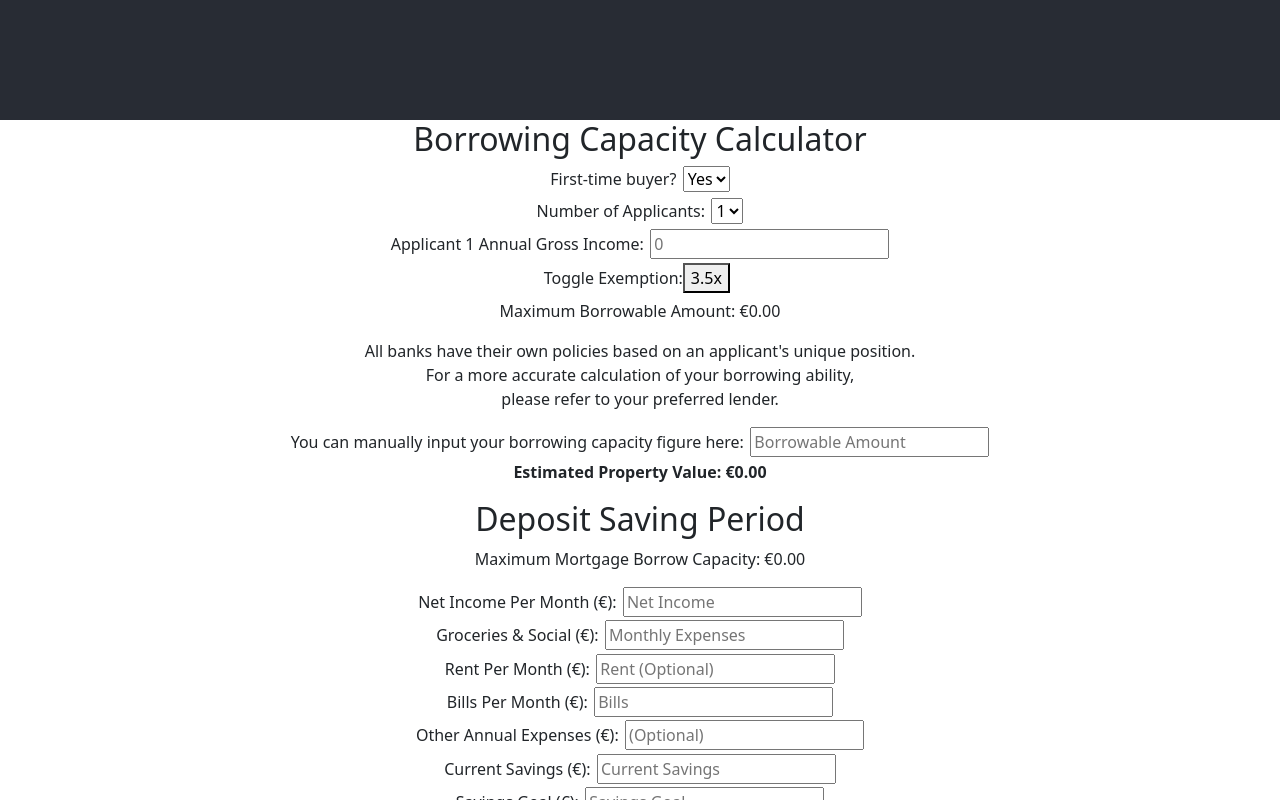
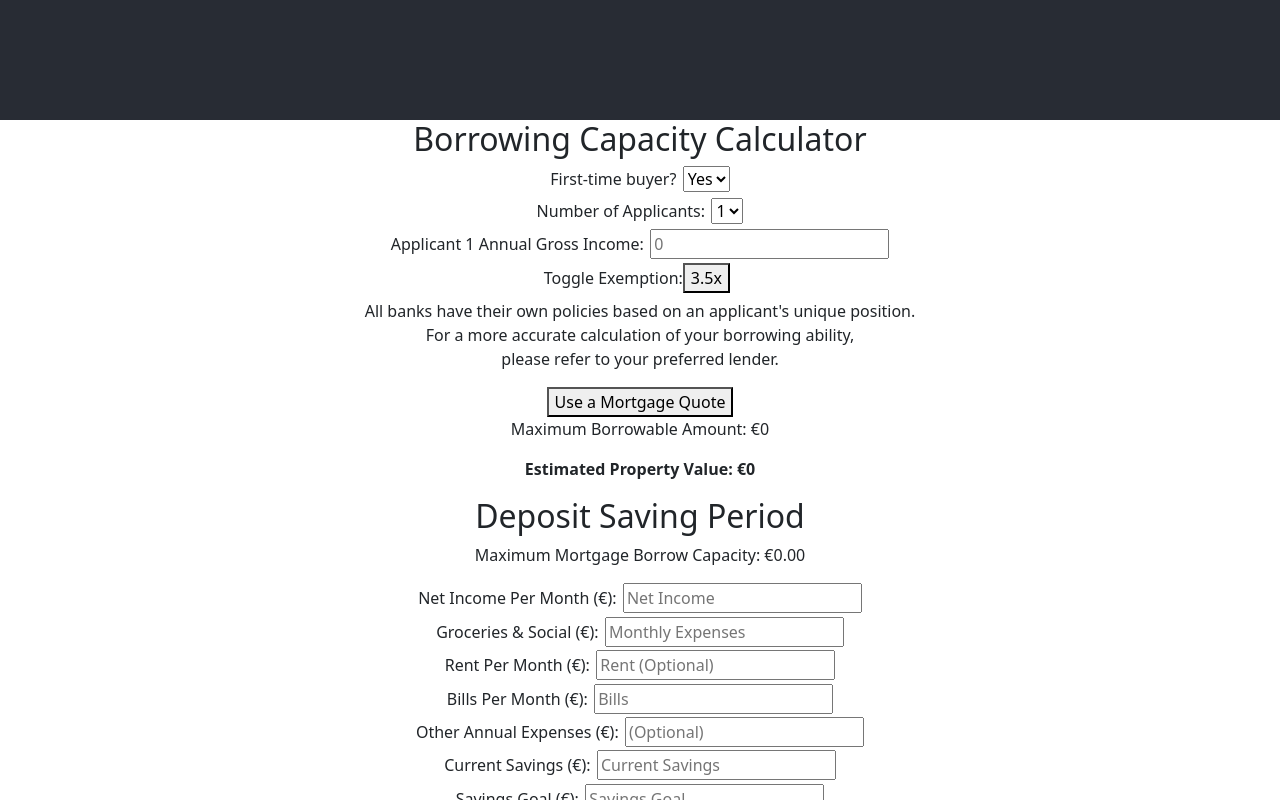
Before and after one commit to OisinWrites/Mortgage-Budgeter, a React (Create React App) app in the folder client/: page / in a window 1280 px wide. Shown: the part 680-1480 px from the top of the page. Built offline with nearby package versions, Linux system fonts and the light colour scheme.

Commit message:
Clean section of unneeded fields where selection is based on manual or auto calc

```diff
--- a/client/src/components/BorrowingCapacityCalculator.js
+++ b/client/src/components/BorrowingCapacityCalculator.js
@@ -1,22 +1,36 @@
 import React, { useState, useEffect } from 'react';
 
+// Corrected the component definition with proper function syntax
 const BorrowingCapacityCalculator = ({ isFirstTimeBuyer, setIsFirstTimeBuyer, setMaxBorrow }) => {
   const [numberOfApplicants, setNumberOfApplicants] = useState(1);
-  const [applicantIncomes, setApplicantIncomes] = useState([null, null]);
+  const [applicantIncomes, setApplicantIncomes] = useState(Array(numberOfApplicants).fill(null));
   const [multiplier, setMultiplier] = useState(3.5);
   const [manualMaxBorrow, setManualMaxBorrow] = useState('');
+  const [propertyValue, setPropertyValue] = useState(0);
+  const [effectiveMaxBorrow, setEffectiveMaxBorrow] = useState(0);
+  const [useManualInput, setUseManualInput] = useState(false);
 
   useEffect(() => {
-    if (!manualMaxBorrow) {
+    let calculatedEffectiveMaxBorrow = 0;
+
+    if (manualMaxBorrow) {
+      calculatedEffectiveMaxBorrow = Number(manualMaxBorrow);
+    } else {
       const totalIncome = applicantIncomes.reduce((acc, curr) => acc + (curr || 0), 0);
-      const maxBorrow = totalIncome * multiplier;
-      setMaxBorrow(maxBorrow);
+      calculatedEffectiveMaxBorrow = totalIncome * multiplier;
     }
-  }, [applicantIncomes, multiplier, manualMaxBorrow, setMaxBorrow]);
+
+    setEffectiveMaxBorrow(calculatedEffectiveMaxBorrow);
+
+    const loanToValueRatio = isFirstTimeBuyer ? 0.9 : 0.8;
+    setPropertyValue(calculatedEffectiveMaxBorrow / loanToValueRatio);
+    setMaxBorrow(calculatedEffectiveMaxBorrow);
+
+  }, [applicantIncomes, multiplier, manualMaxBorrow, isFirstTimeBuyer, setMaxBorrow]);
 
   const handleIncomeChange = (index, value) => {
     const newIncomes = [...applicantIncomes];
-    newIncomes[index] = Number(value);
+    newIncomes[index] = Number(value) || null; // Corrected to handle empty string and convert to null
     setApplicantIncomes(newIncomes);
   };
 
@@ -29,15 +43,6 @@ const BorrowingCapacityCalculator = ({ isFirstTimeBuyer, setIsFirstTimeBuyer, se
     setManualMaxBorrow(value);
     setMaxBorrow(value ? Number(value) : 0);
   };
-
-  const calculateBorrowingCapacity = () => {
-    const totalIncome = applicantIncomes.reduce((acc, curr) => acc + curr, 0);
-    const maxBorrow = totalIncome * multiplier;
-    const propertyValue = isFirstTimeBuyer ? (maxBorrow / 0.9) : (maxBorrow / 0.8);
-    return { maxBorrow, propertyValue };
-  };
-
-  const { maxBorrow, propertyValue } = calculateBorrowingCapacity();
 
   return (
     <div>
@@ -56,6 +61,23 @@ const BorrowingCapacityCalculator = ({ isFirstTimeBuyer, setIsFirstTimeBuyer, se
           <option value={2}>2</option>
         </select>
       </div>
+      {useManualInput ? (
+        <div>
+          <button onClick={() => {
+            setManualMaxBorrow('');
+            setUseManualInput(false);
+          }}>Use Simple Mortgage Calculator</button>
+          <br></br>
+          <label>Manual input for borrowing capacity:</label>
+          <input
+            type="number"
+            placeholder="Mortgage Quote"
+            value={manualMaxBorrow}
+            onChange={handleManualMaxBorrowChange}
+          />
+        </div>
+      ) : (
+        <div>
           {[...Array(numberOfApplicants)].map((_, index) => (
             <div key={index}>
               <label>Applicant {index + 1} Annual Gross Income:</label>
@@ -67,26 +89,19 @@ const BorrowingCapacityCalculator = ({ isFirstTimeBuyer, setIsFirstTimeBuyer, se
               />
             </div>
           ))}
-      <label class="pr-1">Toggle Exemption:
+          <label className="pr-1">Toggle Exemption:
             <button onClick={toggleExemption}>{multiplier === 3.5 ? "3.5x" : "4.5x"}</button>
           </label>
           <div>
-        <p>Maximum Borrowable Amount: €{maxBorrow.toFixed(2)}</p>
             <p>All banks have their own policies based on an applicant's unique position.<br></br>
               For a more accurate calculation of your borrowing ability,<br></br> please refer to your preferred lender.</p>
-
+            <button onClick={() => setUseManualInput(true)}>Use a Mortgage Quote</button>
+          </div>
+        </div>
+      )}
       <div>
-          <label>You can manually input your borrowing capacity figure here:</label>
-          <input
-            type="number"
-            placeholder="Borrowable Amount"
-            value={manualMaxBorrow}
-            onChange={handleManualMaxBorrowChange}
-          />
-        </div>
-
-
-        <p><strong>Estimated Property Value: €{propertyValue.toFixed(2)}</strong></p>
+        <p>Maximum Borrowable Amount: €{effectiveMaxBorrow}</p>
+        <p><strong>Estimated Property Value: €{propertyValue}</strong></p>
       </div>
     </div>
   );
```
Lines whose indentation alone changed are shown as unchanged.
